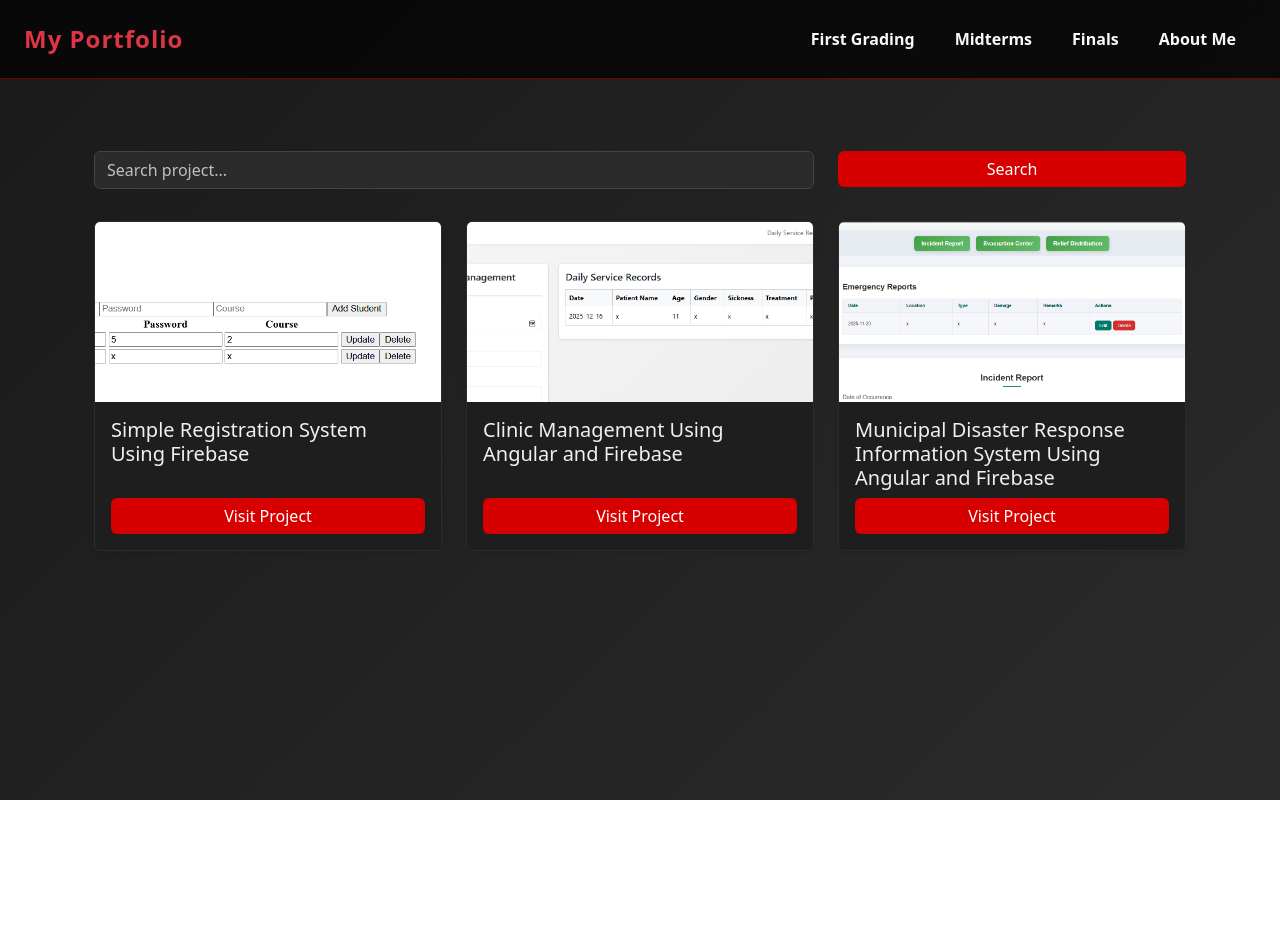
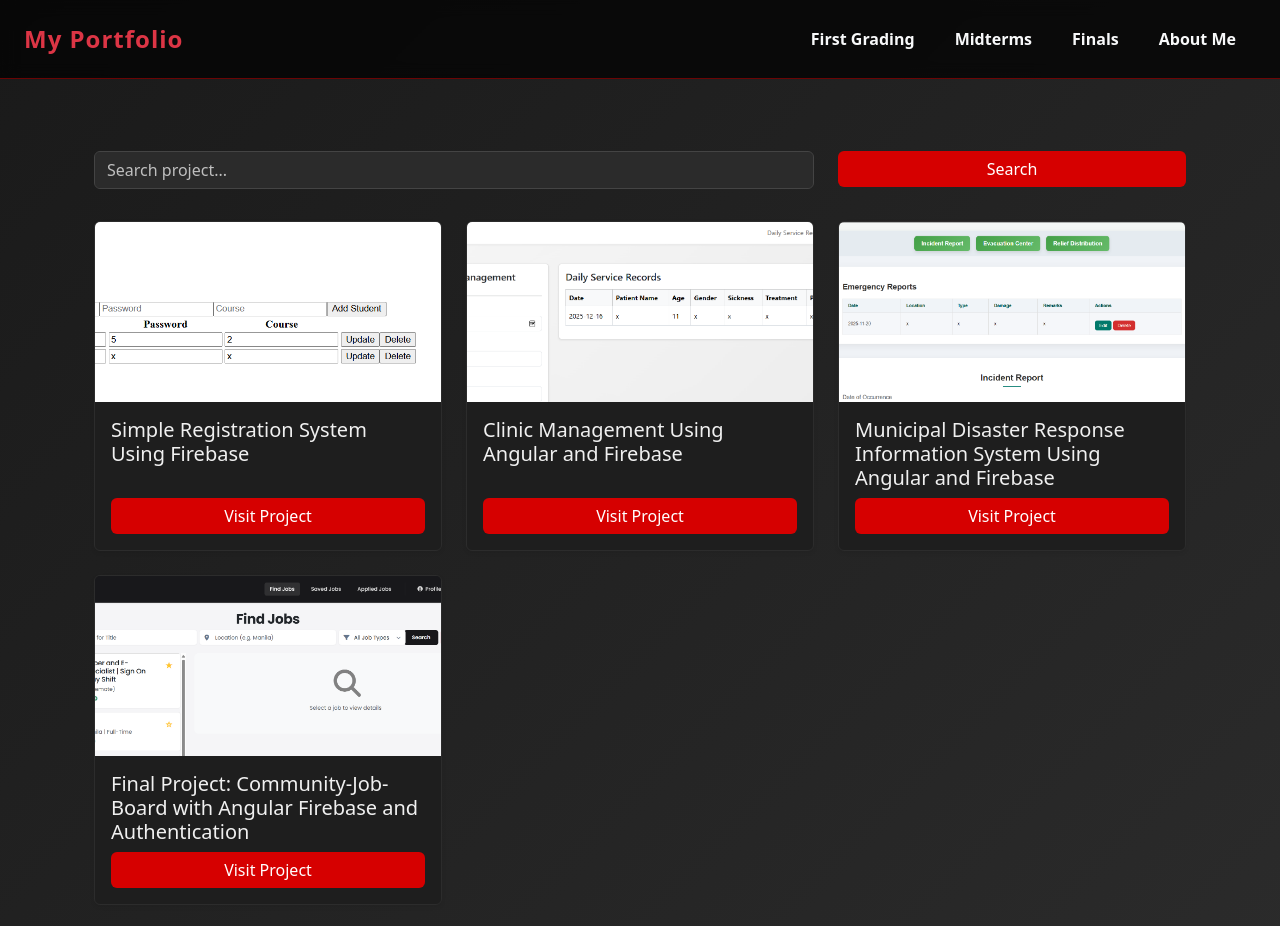
Before and after one commit to chroma-ken/final-portfolio-appdev, an Angular app: page /finals in a window 1280 px wide. Shown: the top 926 px of the page. Before the commit the page ends 800 px from the top, so only its background shows below. Built offline with nearby package versions, Linux system fonts and the light colour scheme.

Commit message:
add the final project

```diff
--- a/src/app/finals/finals.html
+++ b/src/app/finals/finals.html
@@ -25,7 +25,6 @@
   <!-- Cards -->
   <div class="row">
 
-    <!-- CARD 1 -->
     <div class="col-md-4 mb-4 project-card">
       <div class="card shadow-sm h-100">
         <img src="finals1.png" class="card-img-top" alt="Simple Registration System using Firebase preview">
@@ -70,6 +69,20 @@
       </div>
     </div>
 
+    <div class="col-md-4 mb-4 project-card">
+      <div class="card shadow-sm h-100">
+        <img src="finals4.png" class="card-img-top" alt="Comm">
+        <div class="card-body d-flex flex-column">
+          <h5 class="card-title">Final Project: Community-Job-Board with Angular Firebase and Authentication</h5>
+          <a href="https://chroma-ken.github.io/community-job-board/"
+             target="_blank"
+             class="btn btn-red mt-auto w-100">
+            Visit Project
+          </a>
+        </div>
+      </div>
+    </div>
+
   </div>
 
   <router-outlet></router-outlet>
```
Also changed, not shown: public/finals4.png (added).
